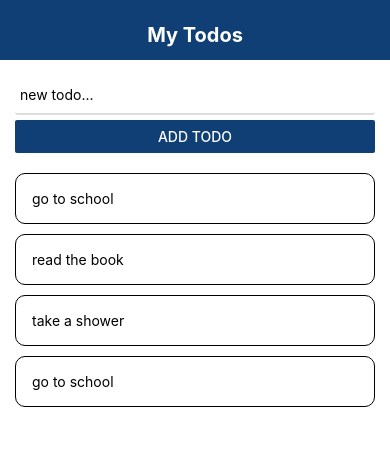
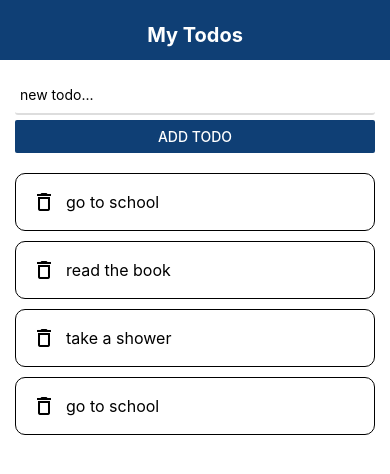
Before and after one commit to Yhuley/react-native-todolist, a React Native app: screen / in a window 390 px wide. Shown: the top 474 px of the page. Built offline with nearby package versions, Linux system fonts and the light colour scheme.

Commit message:
delete icon added

```diff
--- a/components/ToDoItem.js
+++ b/components/ToDoItem.js
@@ -1,20 +1,31 @@
 import React from 'react'
-import { StyleSheet, Text, TouchableOpacity} from 'react-native'
+import { StyleSheet, Text, TouchableOpacity, View} from 'react-native'
+import { MaterialIcons } from '@expo/vector-icons'
 
 const ToDoItem = ({item, deleteItem}) => {
     return (
-        <TouchableOpacity onPress={deleteItem}>
-            <Text style={styles.item}>{item.text}</Text>
+        <TouchableOpacity>
+            <View  style={styles.item}>
+                <MaterialIcons name={'delete-outline'} size={24} onPress={deleteItem}/>
+                <Text style={styles.text} >{item.text}</Text>
+            </View>
         </TouchableOpacity>
     );
 }
 const styles = StyleSheet.create({
     item: {
+        flexDirection: 'row',
+        justifyContent: 'flex-start',
+        alignItems: 'center',
         padding: 16,
         marginTop: 10,
         borderWidth: 1,
         borderStyle: 'solid',
         borderRadius: 10
+    },
+    text: {
+        fontSize: 16,
+        marginHorizontal: 10
     }
 })
 
```
